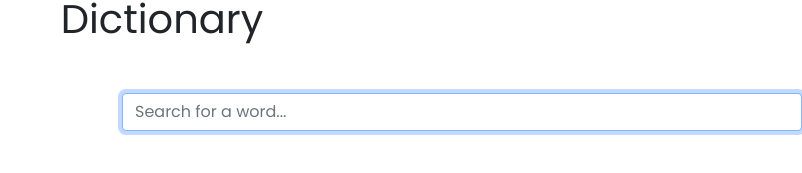
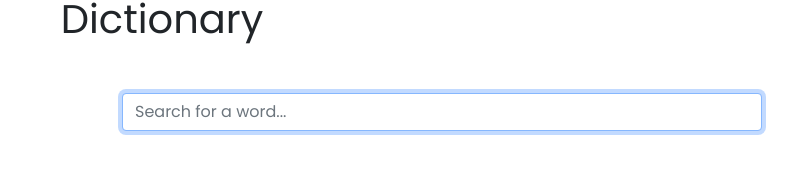
Before and after one commit to yingerliang/react-dictionary-app, a React (Create React App) app: page / in a window 1280 px wide. Shown: the part 265-438 px from the top of the page, without its empty margins (478-1280 px from the left). Built offline with nearby package versions, Linux system fonts and the light colour scheme; the HTML template or start-up script is replaced by a standard one.

Commit message:
Update styling

```diff
--- a/src/Dictionary.css
+++ b/src/Dictionary.css
@@ -1,6 +1,6 @@
 .Dictionary {
   align-content: center;
-  max-width: 1000px;
+  max-width: 50%;
   margin-left: 600px;
   margin-top: 50px;
 }
```
